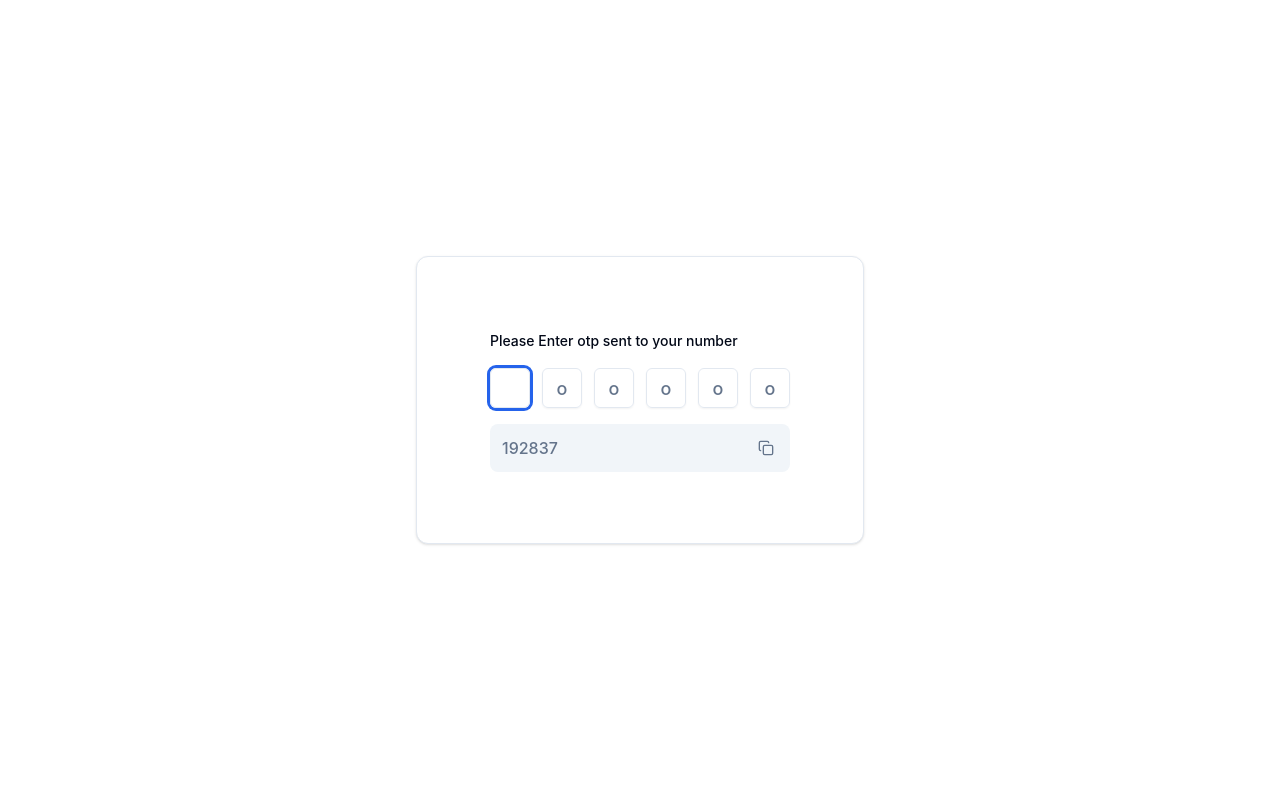
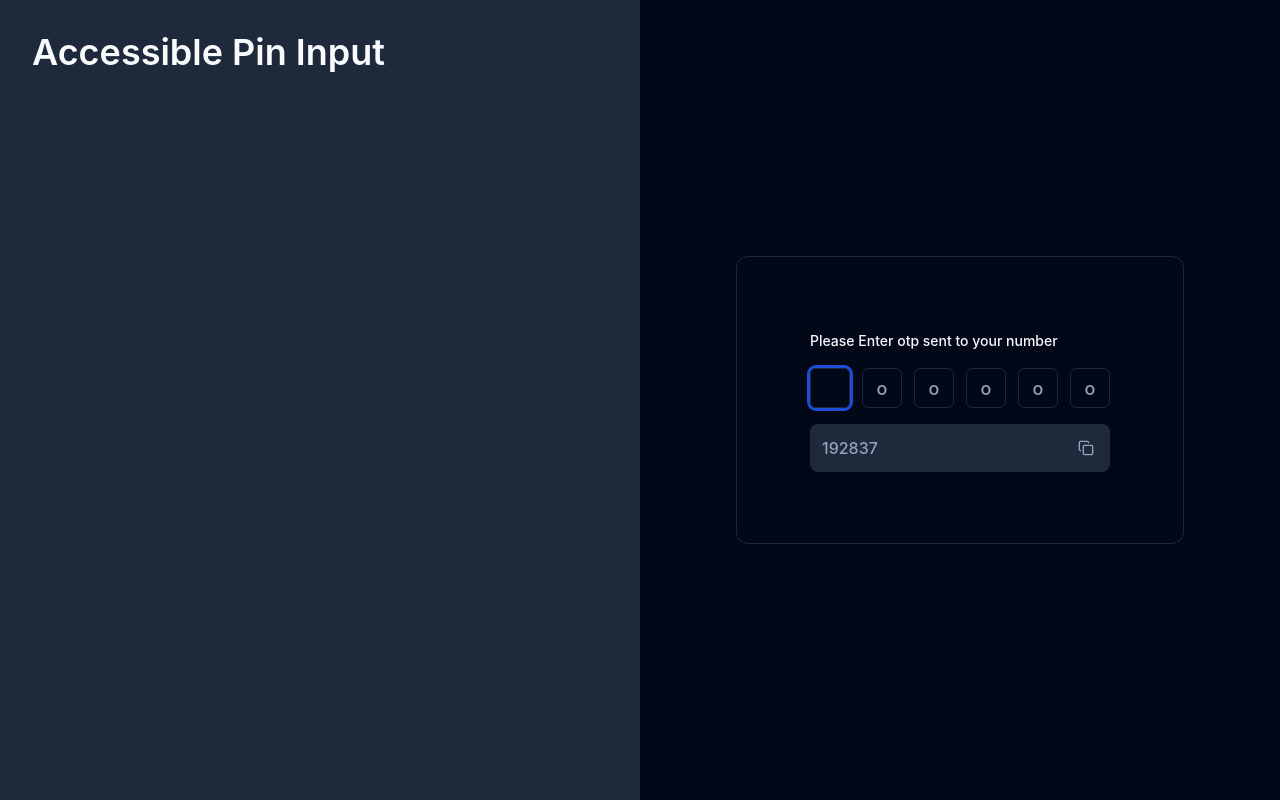
Before and after one commit to pkrinesh/vue-pin-input, a Vue app: page / in a window 1280 px wide. Built offline with nearby package versions, Linux system fonts and the light colour scheme.

Commit message:
feat: grid

```diff
--- a/index.html
+++ b/index.html
@@ -1,5 +1,5 @@
 <!doctype html>
-<html lang="en" class="">
+<html lang="en" class="dark">
 	<head>
 		<meta charset="UTF-8" />
 		<link rel="icon" href="/favicon.ico" />
--- a/package.json
+++ b/package.json
@@ -27,6 +27,7 @@
 		"@vue/tsconfig": "^0.4.0",
 		"autoprefixer": "^10.4.17",
 		"eslint": "^8.49.0",
+		"eslint-plugin-tailwindcss": "^3.14.1",
 		"eslint-plugin-vue": "^9.17.0",
 		"npm-run-all2": "^6.0.6",
 		"postcss": "^8.4.33",
--- a/src/App.vue
+++ b/src/App.vue
@@ -1,111 +1,15 @@
 <script setup lang="ts">
-/**
- * - [x] Managing focus and tab-index is hardest part.
- * - [x] Type '123' and click outside and again click the tab. You will find the focus exactly where you left it.
- * - [x] Even when you navigate via keyboard focus will work just the fine.
- * - [x] Now type '123456', you will see inputs are disabled and some action is fired. You will get the error but here you will find all the inputs are reset and focus is on the first input. This is all managed on ui page buy the method expose via component.
- * - [x] Now please copy the code. You will focused back to where the previous focused was even if few inputs are filled.
- */
-
-import CheckIcon from '@/components/icons/CheckIcon.vue'
-import CopyIcon from '@/components/icons/CopyIcon.vue'
-import PinInput from '@/components/pin/PinInput.vue'
-import PinLabel from '@/components/pin/PinLabel.vue'
-import PinRoot from '@/components/pin/PinRoot.vue'
-import { vConfetti } from '@neoconfetti/vue'
-import { useClipboard } from '@vueuse/core'
-import { ref } from 'vue'
-import { state } from './utils/signal'
-
-const TRUE_OTP = '192837'
-const PIN_SIZE = 6
-
-const otpRef = ref<InstanceType<typeof PinRoot> | null>(null)
-const { copy, copied } = useClipboard({ source: TRUE_OTP, legacy: true })
-
-const [isDisabled, setIsDisabled] = state(false)
-const [isOtpTrue, setIsOtpTrue] = state(false)
-const [isError, setIsError] = state(false)
-
-async function handleComplete(value: string) {
-	setIsDisabled(true)
-	await new Promise((reject) => setTimeout(reject, 1000))
-	if (value === TRUE_OTP) {
-		setIsOtpTrue(true)
-		setIsError(false)
-		setIsDisabled(false)
-		return
-	}
-
-	setIsError(true)
-	setIsOtpTrue(false)
-	setIsDisabled(false)
-	otpRef.value?.reset()
-}
-
-function handleCopy() {
-	copy(TRUE_OTP)
-	setIsError(false)
-	otpRef.value?.focus()
-}
+import PinExample from '@/components/PinExample.vue'
+import PinBlog from '@/components/PinBlog.vue'
 </script>
 
 <template>
-	<div class="flex h-full flex-1 flex-col items-center justify-center overflow-hidden">
-		<div
-			class="flex h-72 w-[28rem] flex-col items-center justify-center rounded-xl border border-border bg-card p-4 text-card-foreground shadow"
-		>
-			<div v-if="!isOtpTrue()" class="space-y-4">
-				<form class="flex flex-col gap-2">
-					<PinRoot
-						ref="otpRef"
-						class="space-y-4"
-						@complete="handleComplete"
-						@valueChange="() => setIsError(false)"
-					>
-						<PinLabel class="text-sm font-medium">Please Enter otp sent to your number</PinLabel>
-						<div class="flex gap-3">
-							<PinInput
-								v-for="(_, index) in PIN_SIZE"
-								class="h-10 w-10 rounded-md border border-input bg-transparent text-center text-lg font-medium shadow-sm placeholder:text-muted-foreground focus-visible:outline-none disabled:cursor-not-allowed disabled:opacity-50"
-								:class="[
-									isError()
-										? 'ring-1 ring-destructive focus-visible:ring'
-										: 'focus-visible:ring focus-visible:ring-ring',
-								]"
-								:disabled="isDisabled()"
-								:key="index"
-								:index="index"
-							/>
-						</div>
-					</PinRoot>
-				</form>
-
-				<div class="w-75 relative rounded-lg bg-muted p-3 text-muted-foreground">
-					<p class="font-medium">192837</p>
-					<button
-						@click="handleCopy"
-						class="group absolute right-2 top-0 flex h-8 w-8 translate-y-2 items-center justify-center transition"
-					>
-						<CheckIcon v-if="copied" class="text-primary" />
-						<CopyIcon v-else class="group-hover:text-primary" />
-					</button>
-				</div>
-			</div>
-
-			<div v-else class="flex flex-col items-center justify-center gap-2">
-				<div v-confetti="{ duration: 2000, stageHeight: 500, stageWidth: 500, force: 1 }" />
-				<h1 class="text-4xl font-bold">Congratulations!</h1>
-				<p>Thank you for playing along. I hope you had fun.</p>
-				<button
-					@click="setIsOtpTrue(false)"
-					class="mt-6 rounded-md bg-primary px-4 py-2 text-sm font-medium text-primary-foreground shadow-lg transition hover:opacity-90"
-				>
-					Start Over
-				</button>
-			</div>
+	<div class="grid h-full grid-cols-2 place-items-center overflow-hidden">
+		<div class="size-full border-r border-r-border bg-muted p-8">
+			<PinBlog />
+		</div>
+		<div class="grid size-full place-items-center">
+			<PinExample />
 		</div>
 	</div>
 </template>
-
-<style scoped></style>
--- /dev/null
+++ b/src/components/PinBlog.vue
@@ -0,0 +1,7 @@
+<script setup lang="ts"></script>
+
+<template>
+	<div class="">
+		<h1 class="text-4xl font-semibold">Accessible Pin Input</h1>
+	</div>
+</template>
--- /dev/null
+++ b/src/components/PinExample.vue
@@ -0,0 +1,107 @@
+<script setup lang="ts">
+/**
+ * - [x] Managing focus and tab-index is hardest part.
+ * - [x] Type '123' and click outside and again click the tab. You will find the focus exactly where you left it.
+ * - [x] Even when you navigate via keyboard focus will work just the fine.
+ * - [x] Now type '123456', you will see inputs are disabled and some action is fired. You will get the error but here you will find all the inputs are reset and focus is on the first input. This is all managed on ui page buy the method expose via component.
+ * - [x] Now please copy the code. You will focused back to where the previous focused was even if few inputs are filled.
+ */
+
+import CheckIcon from '@/components/icons/CheckIcon.vue'
+import CopyIcon from '@/components/icons/CopyIcon.vue'
+import PinInput from '@/components/pin/PinInput.vue'
+import PinLabel from '@/components/pin/PinLabel.vue'
+import PinRoot from '@/components/pin/PinRoot.vue'
+import { vConfetti } from '@neoconfetti/vue'
+import { useClipboard } from '@vueuse/core'
+import { ref } from 'vue'
+import { state } from '@/utils/signal'
+
+const TRUE_OTP = '192837'
+const PIN_SIZE = 6
+
+const otpRef = ref<InstanceType<typeof PinRoot> | null>(null)
+const { copy, copied } = useClipboard({ source: TRUE_OTP, legacy: true })
+
+const [isDisabled, setIsDisabled] = state(false)
+const [isOtpTrue, setIsOtpTrue] = state(false)
+const [isError, setIsError] = state(false)
+
+async function handleComplete(value: string) {
+	setIsDisabled(true)
+	await new Promise((reject) => setTimeout(reject, 1000))
+	if (value === TRUE_OTP) {
+		setIsOtpTrue(true)
+		setIsError(false)
+		setIsDisabled(false)
+		return
+	}
+
+	setIsError(true)
+	setIsOtpTrue(false)
+	setIsDisabled(false)
+	otpRef.value?.reset()
+}
+
+function handleCopy() {
+	copy(TRUE_OTP)
+	setIsError(false)
+	otpRef.value?.focus()
+}
+</script>
+
+<template>
+	<div
+		class="flex h-72 w-[28rem] flex-col items-center justify-center rounded-xl border border-border bg-card p-4 text-card-foreground shadow"
+	>
+		<div v-if="!isOtpTrue()" class="space-y-4">
+			<form class="flex flex-col gap-2">
+				<PinRoot
+					ref="otpRef"
+					class="space-y-4"
+					@complete="handleComplete"
+					@valueChange="() => setIsError(false)"
+				>
+					<PinLabel class="text-sm font-medium">Please Enter otp sent to your number</PinLabel>
+					<div class="flex gap-3">
+						<PinInput
+							v-for="(_, index) in PIN_SIZE"
+							class="size-10 rounded-md border border-input bg-transparent text-center text-lg font-medium shadow-sm placeholder:text-muted-foreground focus-visible:outline-none disabled:cursor-not-allowed disabled:opacity-50"
+							:class="[
+								isError()
+									? 'ring-1 ring-destructive focus-visible:ring'
+									: 'focus-visible:ring focus-visible:ring-ring',
+							]"
+							:disabled="isDisabled()"
+							:key="index"
+							:index="index"
+						/>
+					</div>
+				</PinRoot>
+			</form>
+
+			<div class="relative w-full rounded-lg bg-muted p-3 text-muted-foreground">
+				<p class="font-medium">192837</p>
+				<button
+					@click="handleCopy"
+					class="group absolute right-2 top-0 flex size-8 translate-y-2 items-center justify-center transition"
+				>
+					<CheckIcon v-if="copied" class="text-primary" />
+					<CopyIcon v-else class="group-hover:text-primary" />
+				</button>
+			</div>
+		</div>
+
+		<div v-else class="flex flex-col items-center justify-center gap-2">
+			<div v-confetti="{ duration: 2000, stageHeight: 500, stageWidth: 500, force: 1 }" />
+			<h1 class="text-4xl font-bold">Congratulations!</h1>
+			<p>Thank you for playing along. I hope you had fun.</p>
+			<button
+				@click="setIsOtpTrue(false)"
+				class="mt-6 rounded-md bg-primary px-4 py-2 text-sm font-medium text-primary-foreground shadow-lg transition hover:opacity-90"
+			>
+				Start Over
+			</button>
+		</div>
+	</div>
+</template>
```
Also changed, not shown: .eslintrc.cjs, 1 other file (tests, documents, lock files or other folders).
